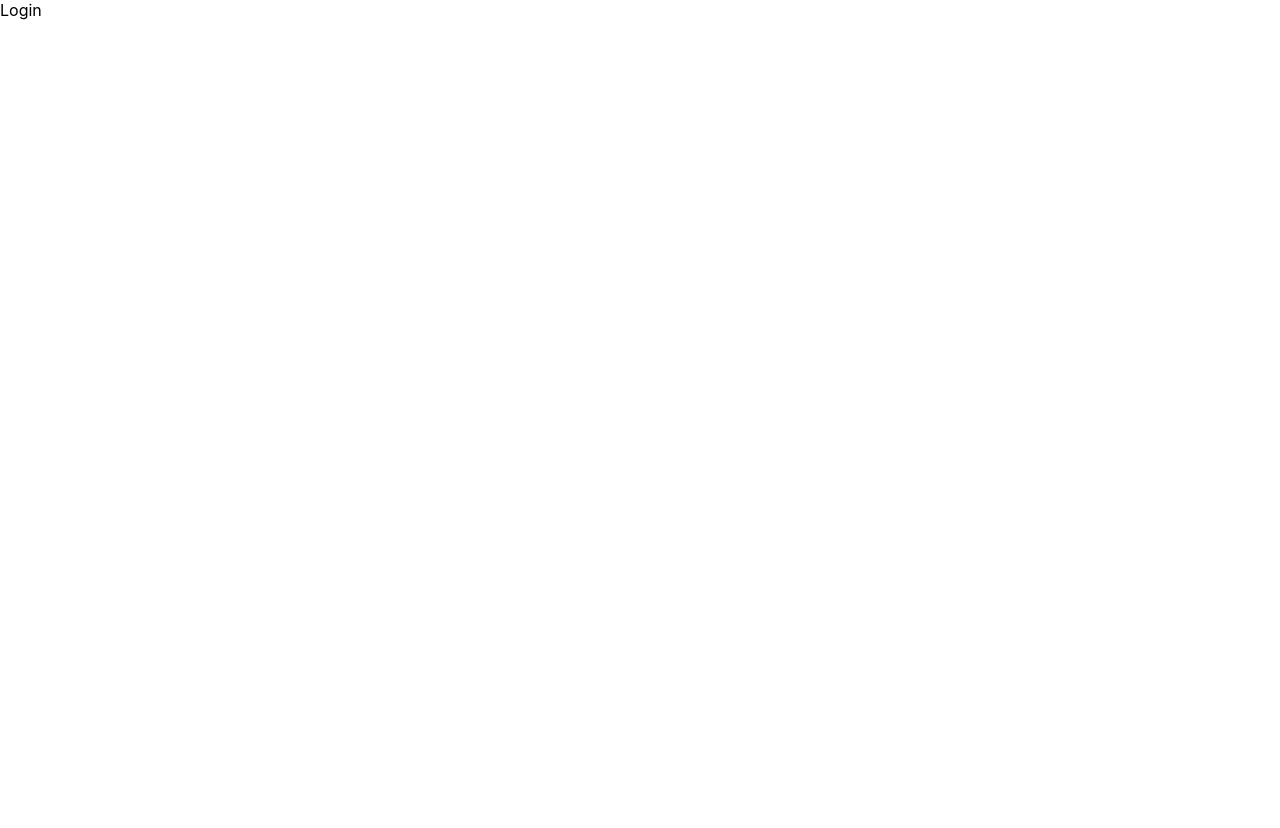
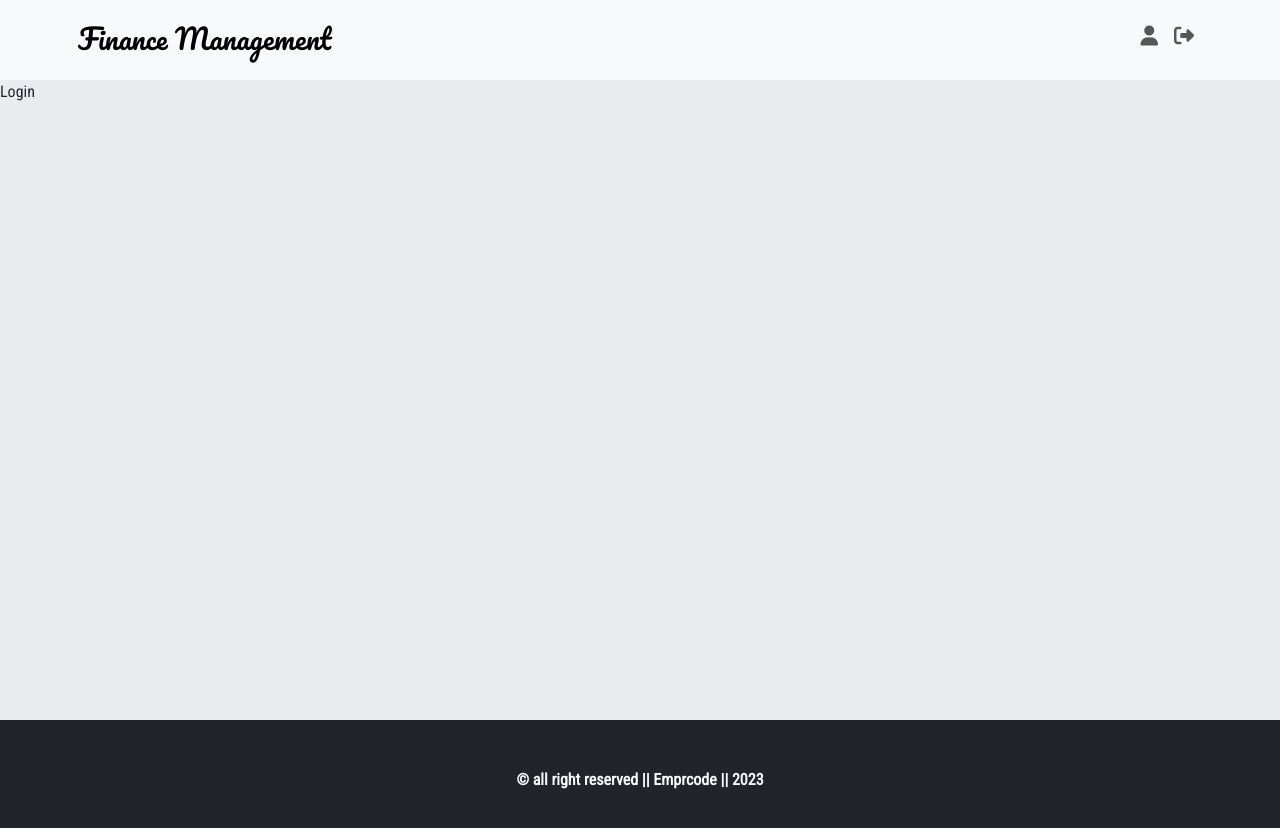
Before and after one commit to Emprcode/LM_client_v2, a React (Create React App) app: page / in a window 1280 px wide. Shown: the top 828 px of the page. Before the commit the page ends 800 px from the top, so only its background shows below. Built offline with nearby package versions, Linux system fonts and the light colour scheme.

Commit message:
layout completed

```diff
--- a/public/index.html
+++ b/public/index.html
@@ -10,34 +10,20 @@
       content="Web site created using create-react-app"
     />
     <link rel="apple-touch-icon" href="%PUBLIC_URL%/logo192.png" />
-    <!--
-      manifest.json provides metadata used when your web app is installed on a
-      user's mobile device or desktop. See https://developers.google.com/web/fundamentals/web-app-manifest/
-    -->
+
     <link rel="manifest" href="%PUBLIC_URL%/manifest.json" />
-    <!--
-      Notice the use of %PUBLIC_URL% in the tags above.
-      It will be replaced with the URL of the `public` folder during the build.
-      Only files inside the `public` folder can be referenced from the HTML.
+    <link rel="preconnect" href="https://fonts.googleapis.com">
+<link rel="preconnect" href="https://fonts.gstatic.com" crossorigin>
+<link href="https://fonts.googleapis.com/css2?family=Pacifico&display=swap" rel="stylesheet">
 
-      Unlike "/favicon.ico" or "favicon.ico", "%PUBLIC_URL%/favicon.ico" will
-      work correctly both with client-side routing and a non-root public URL.
-      Learn how to configure a non-root public URL by running `npm run build`.
-    -->
+<link href="https://fonts.googleapis.com/css2?family=Roboto+Condensed&display=swap" rel="stylesheet">
+<link rel="stylesheet" href="https://cdnjs.cloudflare.com/ajax/libs/font-awesome/6.4.0/css/all.min.css" integrity="sha512-iecdLmaskl7CVkqkXNQ/ZH/XLlvWZOJyj7Yy7tcenmpD1ypASozpmT/E0iPtmFIB46ZmdtAc9eNBvH0H/ZpiBw==" crossorigin="anonymous" referrerpolicy="no-referrer" />
+
     <title>Library Management</title>
   </head>
   <body>
     <noscript>You need to enable JavaScript to run this app.</noscript>
     <div id="root"></div>
-    <!--
-      This HTML file is a template.
-      If you open it directly in the browser, you will see an empty page.
 
-      You can add webfonts, meta tags, or analytics to this file.
-      The build step will place the bundled scripts into the <body> tag.
-
-      To begin the development, run `npm start` or `yarn start`.
-      To create a production bundle, use `npm run build` or `yarn build`.
-    -->
   </body>
 </html>
--- a/src/App.js
+++ b/src/App.js
@@ -10,7 +10,7 @@ function App() {
       <BrowserRouter>
         <Routes>
           <Route path="/" element={<Login />} />
-          <Route path="/register" element={<Register />} />
+          {/* <Route path="/register" element={<Register />} /> */}
           <Route path="/dashboard" element={<Dashboard />} />
         </Routes>
       </BrowserRouter>
--- a/src/index.css
+++ b/src/index.css
@@ -1,13 +1,3 @@
-body {
-  margin: 0;
-  font-family: -apple-system, BlinkMacSystemFont, 'Segoe UI', 'Roboto', 'Oxygen',
-    'Ubuntu', 'Cantarell', 'Fira Sans', 'Droid Sans', 'Helvetica Neue',
-    sans-serif;
-  -webkit-font-smoothing: antialiased;
-  -moz-osx-font-smoothing: grayscale;
+*{
+  font-family: 'Roboto Condensed', sans-serif;
 }
-
-code {
-  font-family: source-code-pro, Menlo, Monaco, Consolas, 'Courier New',
-    monospace;
-}
--- a/src/index.js
+++ b/src/index.js
@@ -3,6 +3,7 @@ import ReactDOM from 'react-dom/client';
 import './index.css';
 import App from './App';
 import reportWebVitals from './reportWebVitals';
+import 'bootstrap/dist/css/bootstrap.min.css';
 
 const root = ReactDOM.createRoot(document.getElementById('root'));
 root.render(
--- a/src/layout/footer/Footer.js
+++ b/src/layout/footer/Footer.js
@@ -2,6 +2,8 @@ import React from 'react'
 
 export const Footer = () => {
   return (
-    <div>Footer</div>
+    <div className='text-center bg-dark fw-bold text-light p-5'>
+        &copy; all right reserved || Emprcode || 2023
+    </div>
   )
 }
--- /dev/null
+++ b/src/layout/header/Header.css
@@ -0,0 +1,4 @@
+.head{
+font-family: 'Pacifico', cursive;
+
+}
--- a/src/layout/header/Header.js
+++ b/src/layout/header/Header.js
@@ -1,7 +1,28 @@
-import React from 'react'
+import Container from "react-bootstrap/Container";
+import Nav from "react-bootstrap/Nav";
+import Navbar from "react-bootstrap/Navbar";
+import "./Header.css";
+import { Link } from "react-router-dom";
 
 export const Header = () => {
   return (
-    <div>Header</div>
-  )
-}
+    <Navbar expand="md" className="bg-body-tertiary">
+      <Container className="p-2">
+        <Navbar.Brand href="">
+          <span className="head h3">Finance Management</span>
+        </Navbar.Brand>
+        <Navbar.Toggle aria-controls="basic-navbar-nav" />
+        <Navbar.Collapse id="basic-navbar-nav">
+          <Nav className="ms-auto h5">
+            <Link to="/profile" className="nav-link">
+              <i className="fa-solid fa-user"></i>
+            </Link>
+            <Link to="/" className="nav-link h3">
+              <i className="fa-solid fa-right-from-bracket"></i>
+            </Link>
+          </Nav>
+        </Navbar.Collapse>
+      </Container>
+    </Navbar>
+  );
+};
--- /dev/null
+++ b/src/layout/mainlayout/MainLayout.css
@@ -0,0 +1,4 @@
+.main{
+    background: #e9ecef;
+    min-height: 80vh;
+  }
--- a/src/layout/mainlayout/MainLayout.js
+++ b/src/layout/mainlayout/MainLayout.js
@@ -1,7 +1,14 @@
-import React from 'react'
+import React from "react";
+import { Header } from "../header/Header";
+import { Footer } from "../footer/Footer";
+import "./MainLayout.css";
 
-export const MainLayout = () => {
+export const MainLayout = ({ children }) => {
   return (
-    <div>MainLayout</div>
-  )
-}
+    <div>
+      <Header />
+      <div className="main">{children}</div>
+      <Footer />
+    </div>
+  );
+};
--- a/src/pages/login/Login.js
+++ b/src/pages/login/Login.js
@@ -1,9 +1,102 @@
 import React from 'react'
+import { MainLayout } from '../../layout/mainlayout/MainLayout'
 
 const Login = () => {
   return (
-    <div>Login</div>
+    <MainLayout>Login</MainLayout>
   )
 }
 
 export default Login
+
+// import React, { useRef } from "react";
+// import { Row, Col, Container, Form, Button } from "react-bootstrap";
+// import { FormComponents } from "../components/formComponents/FormComponents";
+// import { Link, useNavigate } from "react-router-dom";
+// import { loginUser } from "../components/helper/axiosHelper";
+// import { toast } from "react-toastify";
+
+// const Login = () => {
+//   const emailRef = useRef()
+//   const passRef = useRef()
+
+//   const navigate = useNavigate()
+//   const inputs = [
+//     {
+//       email: "email",
+//       type: "email",
+//       label: "Email",
+//       placeholder: "Jack@gmail.com",
+//       required: true,
+//       forwardRef:emailRef
+//     },
+//     {
+//       name: "password",
+//       type: "password",
+//       label: "Password",
+//       placeholder: "*****",
+//       required: true,
+//       forwardRef:passRef
+//     },
+//   ];
+
+//   const handleOnSubmit = async e => {
+//     e.preventDefault()
+//     const obj={
+//       email: emailRef.current.value,
+//       password : passRef.current.value
+//     }
+//     const {status, message, result} = await loginUser(obj)
+//     console.log(result)
+//    toast[status](message)
+//    if (status === "success" && result?._id) {
+//     sessionStorage.setItem("user", JSON.stringify(result))
+//     localStorage.setItem("user", JSON.stringify(result))
+//     navigate("/dashboard")
+//    }
+//   }
+
+
+
+//   return (
+//     <div className="bg-color d-flex justify-content-center align-items-center">
+//       <Container className="p-5 ">
+//         <Row className="mt-3 shadow-lg flex-wrap">
+//           {/* <h4 className="text-center"></h4> */}
+//           {/* <hr /> */}
+//           <Col className=" p-5 text-center fw-bold">
+//             <div className="p-5">
+//               <h1 className=" title mb-3 fw-bold"> Finance Tracker</h1>
+
+//               <p> Please Login Here </p>
+//             </div>
+//           </Col>
+//           <Col className="mx-4 p-5">
+//             {/* <h4 className="mx-4 p-3 fw-bold">Login</h4> */}
+//             <div className="p-5">
+//               <Form onSubmit={handleOnSubmit}>
+//                 {inputs.map((item, i) => (
+//                   <FormComponents key={i} {...item} />
+//                 ))}
+
+// <Button className="button mt-3 " type="submit">
+//                 Submit
+//               </Button>
+//                 <hr />
+//                 <div className="text-end">
+//                   {/* <h5> New User?</h5> */}
+//                   <Link to="/register" className="nav-link fw-bold">
+//                     {" "}
+//                     Register new account?
+//                   </Link>
+//                 </div>
+//               </Form>
+//             </div>
+//           </Col>
+//         </Row>
+//       </Container>
+//     </div>
+//   );
+// };
+
+// export default Login;
--- a/src/pages/register/Register.js
+++ b/src/pages/register/Register.js
@@ -1,9 +1,99 @@
-import React from 'react'
+// import React, { useState } from "react";
+// import { Row, Col, Container, Form, Button } from "react-bootstrap";
+// import { FormComponents } from "../components/formComponents/FormComponents";
+// import { Link } from "react-router-dom";
+// import { postUser } from "../components/helper/axiosHelper";
+// import { toast } from "react-toastify";
 
-const Register = () => {
-  return (
-    <div>Register</div>
-  )
-}
+// const Register = () => {
+//   const [formData, setFormData] = useState({});
 
-export default Register
+//   const inputs = [
+//     {
+//       name: "name",
+//       type: "text",
+//       label: "User Name",
+//       placeholder: "Jack",
+//       required: true,
+//     },
+//     {
+//       name: "email",
+//       type: "email",
+//       label: "Email",
+//       placeholder: "Jack@gmail.com",
+//       required: true,
+//     },
+//     {
+//       name: "password",
+//       type: "password",
+//       label: "Password",
+//       placeholder: "*****",
+//       required: true,
+//     },
+//     {
+//       name: "confirmPassword",
+//       type: "password",
+//       label: "Confirm Password",
+//       placeholder: "*****",
+//       required: true,
+//     },
+//   ];
+
+//   const handleOnChange = (e) => {
+//     const { name, value } = e.target;
+//     setFormData({
+//       ...formData,
+//       [name]: value,
+//     });
+//   };
+
+//   // console.log(formData);
+
+//   const handleOnSubmit = async (e) => {
+//     e.preventDefault();
+//     const { confirmPassword, ...rest } = formData;
+//     if (confirmPassword !== rest.password) {
+//       toast.error("Password do not match!");
+//       return;
+//     }
+
+//     const { status, message } = await postUser(rest);
+//     toast[status](message);
+//   };
+//   return (
+//     <div className="bg-color">
+//       <Container>
+//         <Row className="">
+//           <div className="h4 p-4">
+//             <Link to="/" className="nav-link ">
+//               <i className="fa-solid fa-arrow-left"></i>
+//             </Link>
+//           </div>
+//           <h2 className="text-center fw-bold"> Registration</h2>
+//           <hr />
+
+//           <Col className="p-5 text-center ">
+//             <div className="p-5">
+//               <h3 className="fw-bold mb-3"> Welcome!</h3>
+
+//               <p> Please register here to use our system </p>
+//             </div>
+//           </Col>
+//           <Col className="p-5">
+//             <Form onSubmit={handleOnSubmit}>
+//               {inputs.map((item, i) => (
+//                 <FormComponents key={i} {...item} onChange={handleOnChange} />
+//               ))}
+
+//               <Button className="button mt-3 " type="submit">
+//                 Register
+//               </Button>
+//             </Form>
+//           </Col>
+//         </Row>
+//       </Container>
+//     </div>
+//   );
+// };
+
+// export default Register;
```
